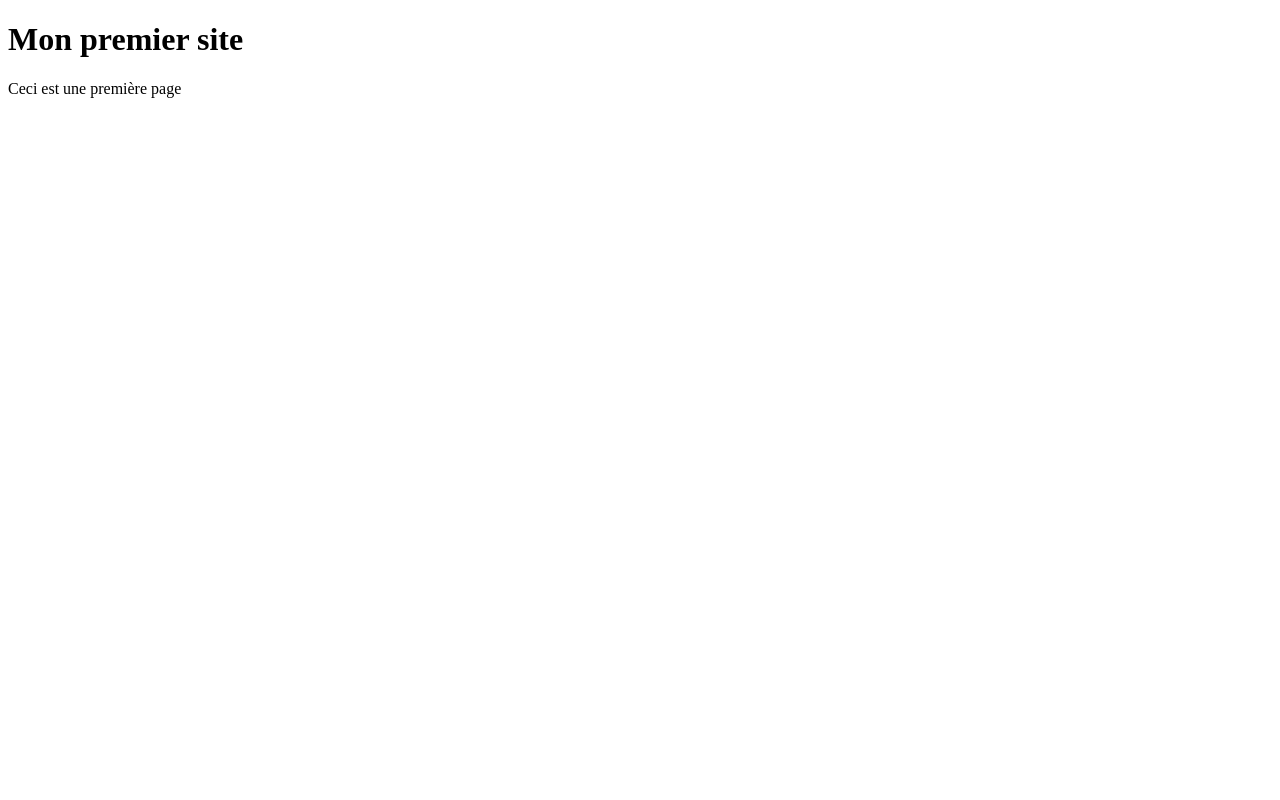
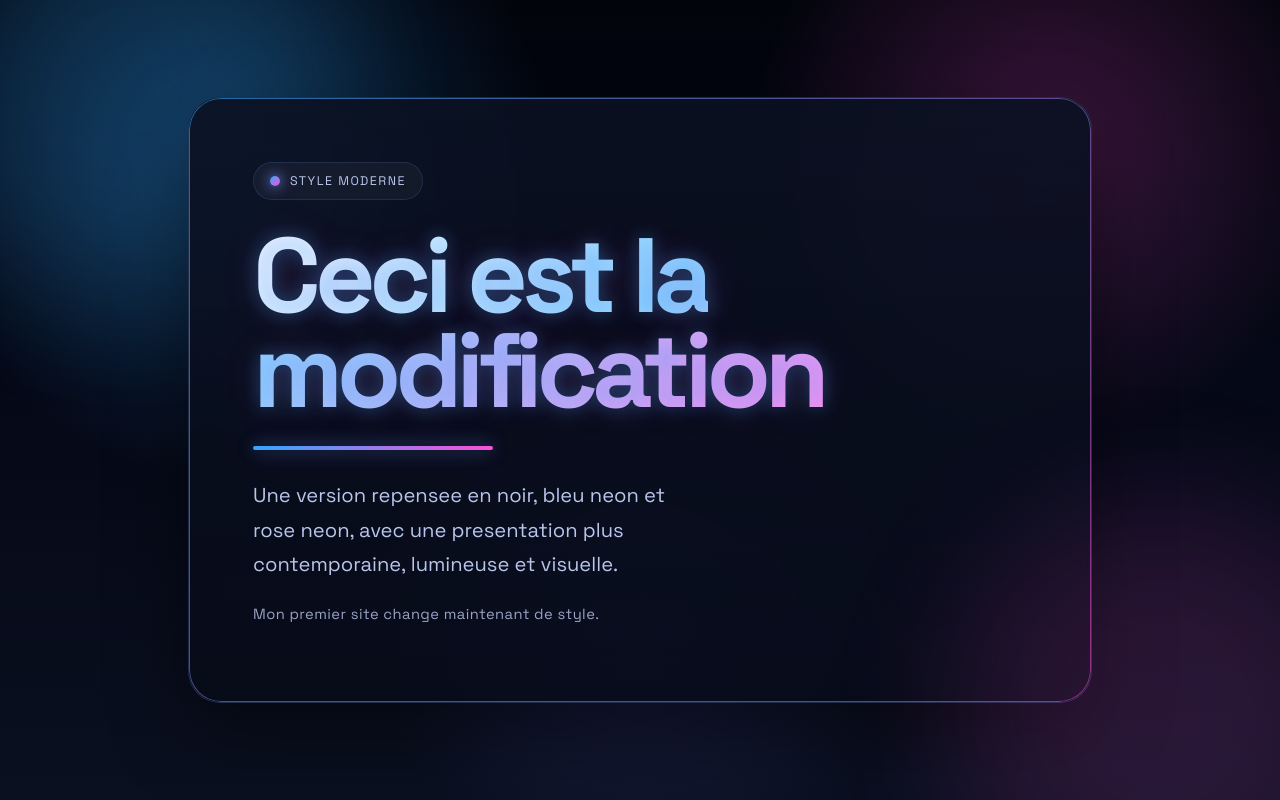
Before and after one commit to Amoradvisory/Mon-premier-site-web, a plain HTML site: page index.html in a window 1280 px wide. Drawn offline with Linux system fonts and the light colour scheme.

Commit message:
Refresh neon homepage

```diff
--- a/index.html
+++ b/index.html
@@ -3,14 +3,190 @@
 <head>
   <meta charset="UTF-8">
   <meta name="viewport" content="width=device-width, initial-scale=1.0">
-  <title>Bienvenue</title>
+  <title>Modification Neon</title>
+  <link rel="preconnect" href="https://fonts.googleapis.com">
+  <link rel="preconnect" href="https://fonts.gstatic.com" crossorigin>
+  <link href="https://fonts.googleapis.com/css2?family=Space+Grotesk:wght@400;500;700&display=swap" rel="stylesheet">
+  <style>
+    :root {
+      --bg: #050816;
+      --panel: rgba(10, 15, 31, 0.82);
+      --text: #eef3ff;
+      --muted: #b9c5eb;
+      --blue: #31a8ff;
+      --pink: #ff4fd8;
+      --line: rgba(123, 163, 255, 0.2);
+      --shadow: 0 30px 80px rgba(0, 0, 0, 0.45);
+    }
+
+    * {
+      box-sizing: border-box;
+    }
+
+    body {
+      margin: 0;
+      min-height: 100vh;
+      display: grid;
+      place-items: center;
+      overflow: hidden;
+      font-family: "Space Grotesk", sans-serif;
+      color: var(--text);
+      background:
+        radial-gradient(circle at 18% 20%, rgba(49, 168, 255, 0.28), transparent 26%),
+        radial-gradient(circle at 82% 18%, rgba(255, 79, 216, 0.22), transparent 24%),
+        radial-gradient(circle at 50% 78%, rgba(99, 102, 241, 0.16), transparent 30%),
+        linear-gradient(180deg, #02040c 0%, #050816 48%, #0a1020 100%);
+    }
+
+    body::before,
+    body::after {
+      content: "";
+      position: fixed;
+      inset: auto;
+      width: 420px;
+      height: 420px;
+      border-radius: 50%;
+      filter: blur(70px);
+      pointer-events: none;
+      opacity: 0.48;
+    }
+
+    body::before {
+      top: -120px;
+      left: -80px;
+      background: rgba(49, 168, 255, 0.34);
+    }
+
+    body::after {
+      right: -90px;
+      bottom: -120px;
+      background: rgba(255, 79, 216, 0.28);
+    }
+
+    .frame {
+      position: relative;
+      width: min(960px, calc(100% - 32px));
+      padding: 28px;
+    }
+
+    .panel {
+      position: relative;
+      padding: clamp(28px, 6vw, 64px);
+      border: 1px solid var(--line);
+      border-radius: 32px;
+      background: linear-gradient(180deg, rgba(11, 17, 34, 0.92), rgba(7, 11, 24, 0.84));
+      box-shadow: var(--shadow);
+      backdrop-filter: blur(18px);
+      isolation: isolate;
+    }
+
+    .panel::before {
+      content: "";
+      position: absolute;
+      inset: 0;
+      border-radius: inherit;
+      padding: 1px;
+      background: linear-gradient(135deg, rgba(49, 168, 255, 0.9), rgba(255, 79, 216, 0.8));
+      -webkit-mask:
+        linear-gradient(#000 0 0) content-box,
+        linear-gradient(#000 0 0);
+      -webkit-mask-composite: xor;
+      mask-composite: exclude;
+      opacity: 0.65;
+      z-index: -1;
+    }
+
+    .eyebrow {
+      display: inline-flex;
+      align-items: center;
+      gap: 10px;
+      padding: 10px 16px;
+      border-radius: 999px;
+      background: rgba(255, 255, 255, 0.04);
+      border: 1px solid rgba(123, 163, 255, 0.14);
+      color: var(--muted);
+      text-transform: uppercase;
+      letter-spacing: 0.12em;
+      font-size: 0.78rem;
+    }
+
+    .eyebrow::before {
+      content: "";
+      width: 10px;
+      height: 10px;
+      border-radius: 50%;
+      background: linear-gradient(135deg, var(--blue), var(--pink));
+      box-shadow:
+        0 0 12px rgba(49, 168, 255, 0.85),
+        0 0 18px rgba(255, 79, 216, 0.65);
+    }
+
+    h1 {
+      margin: 28px 0 16px;
+      font-size: clamp(3rem, 10vw, 6.6rem);
+      line-height: 0.9;
+      letter-spacing: -0.06em;
+      text-shadow:
+        0 0 18px rgba(49, 168, 255, 0.32),
+        0 0 36px rgba(255, 79, 216, 0.18);
+    }
+
+    .gradient {
+      background: linear-gradient(135deg, #ffffff 0%, #8fd6ff 42%, #ff8ef0 100%);
+      -webkit-background-clip: text;
+      background-clip: text;
+      color: transparent;
+    }
+
+    .lead {
+      max-width: 34ch;
+      margin: 0;
+      color: var(--muted);
+      font-size: clamp(1.05rem, 2vw, 1.26rem);
+      line-height: 1.7;
+    }
+
+    .accent-line {
+      width: min(240px, 46vw);
+      height: 4px;
+      margin: 28px 0;
+      border-radius: 999px;
+      background: linear-gradient(90deg, var(--blue), var(--pink));
+      box-shadow:
+        0 0 18px rgba(49, 168, 255, 0.46),
+        0 0 24px rgba(255, 79, 216, 0.3);
+    }
+
+    .footer-note {
+      margin-top: 24px;
+      color: rgba(185, 197, 235, 0.82);
+      font-size: 0.92rem;
+      letter-spacing: 0.03em;
+    }
+
+    @media (max-width: 720px) {
+      .frame {
+        padding: 16px;
+      }
+
+      .panel {
+        border-radius: 24px;
+      }
+    }
+  </style>
 </head>
 <body>
-  <header>
-    <h1>Mon premier site</h1>
-  </header>
-  <main>
-    <p>Ceci est une première page</p>
+  <main class="frame">
+    <section class="panel">
+      <div class="eyebrow">Style moderne</div>
+      <h1><span class="gradient">Ceci est la modification</span></h1>
+      <div class="accent-line" aria-hidden="true"></div>
+      <p class="lead">
+        Une version repensee en noir, bleu neon et rose neon, avec une presentation plus
+        contemporaine, lumineuse et visuelle.
+      </p>
+      <p class="footer-note">Mon premier site change maintenant de style.</p>
+    </section>
   </main>
 </body>
 </html>
```
